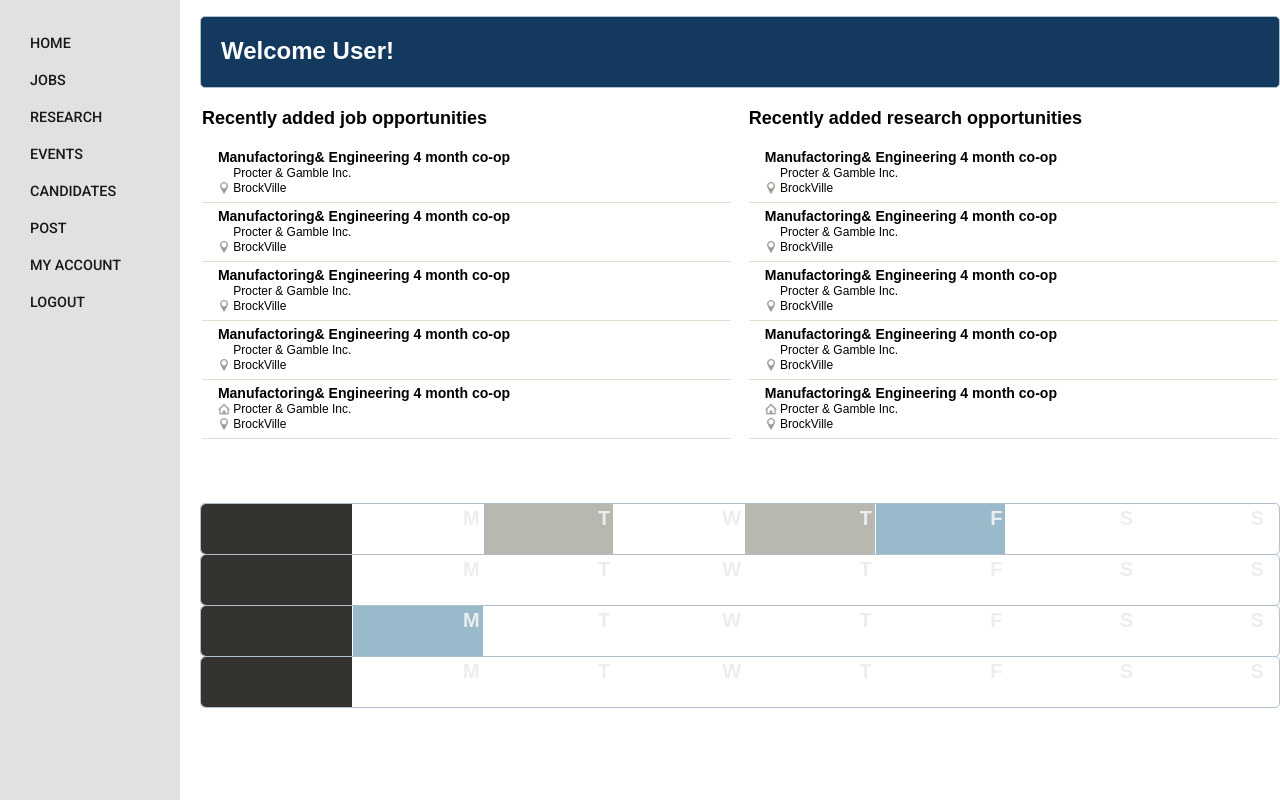
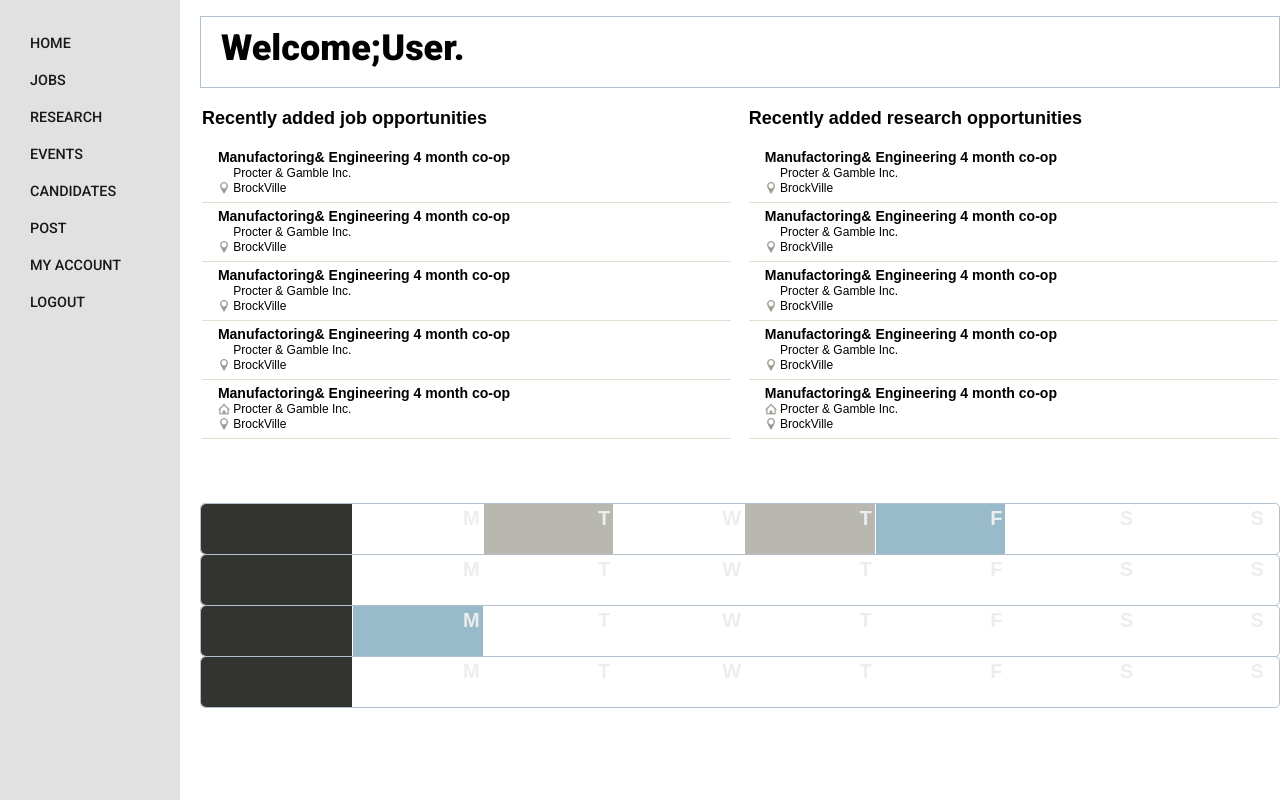
Before and after one commit to alanyuan0408/LegacyFlux, a Rails app: page / in a window 1280 px wide. Run offline with Rails 7, Linux system fonts and the light colour scheme; style sheets or scripts are compiled from the project's sources; some libraries are stand-ins or nearby versions.

Commit message:
Greet-message change

```diff
--- a/app/assets/stylesheets/application.css
+++ b/app/assets/stylesheets/application.css
@@ -237,17 +237,18 @@ body{
 	min-width:720px;
 }
 .home_greetingModule{
-	padding-top:20px;height:50px;
-	background-color:#14395E;
+	padding-top:10px;height:60px;
 	border:#B2C0CE solid 1px;
-	border-radius:5px;
 /*	-moz-box-shadow:      0 0 7px #777770;
 	-webkit-box-shadow:   0 0 7px #777770;
 	box-shadow:           0 0 7px #777770; */
 }
-.home_greetingModule h1{
+.home_greetingModule p{
 	position:relative;margin-left:20px;
-	color:white;font-weight:bold;
+	color:dddddd;
+	font-family: 'Roboto', Arial, Helvetica, sans-serif;
+	font-size: 300%;
+	font-weight: 900;
 }
 
 .new_opportunities{
--- a/app/views/staticpage/home.html.erb
+++ b/app/views/staticpage/home.html.erb
@@ -2,7 +2,7 @@
             <div class="home_moduleHolder">
                 <div class="home_mainModule greeting">
                     <div class="home_greetingModule">
-                        <h1>Welcome User!</h1>
+                        <p>Welcome;User.</p>
                         <br>
                     </div>
                     <div class="home_newJobs new_opportunities" style="float:left;margin-left:2px;">
```
